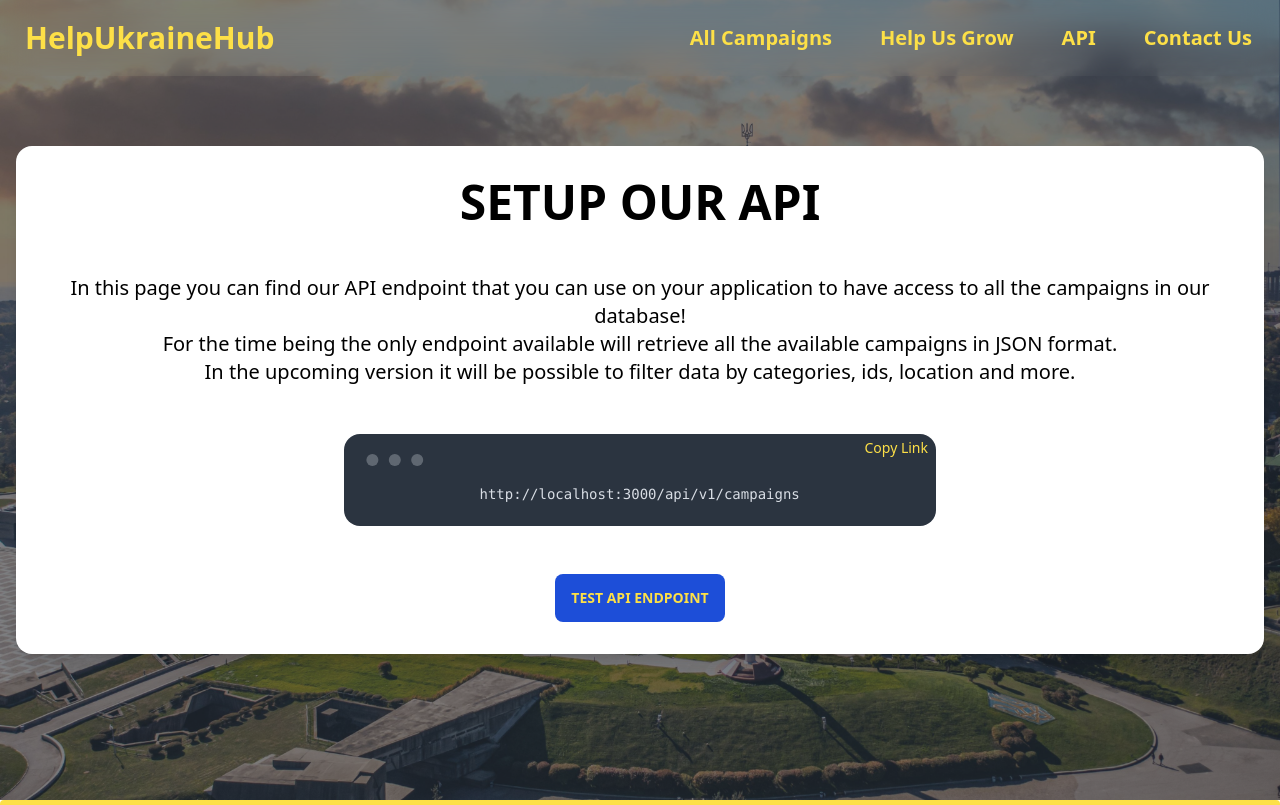
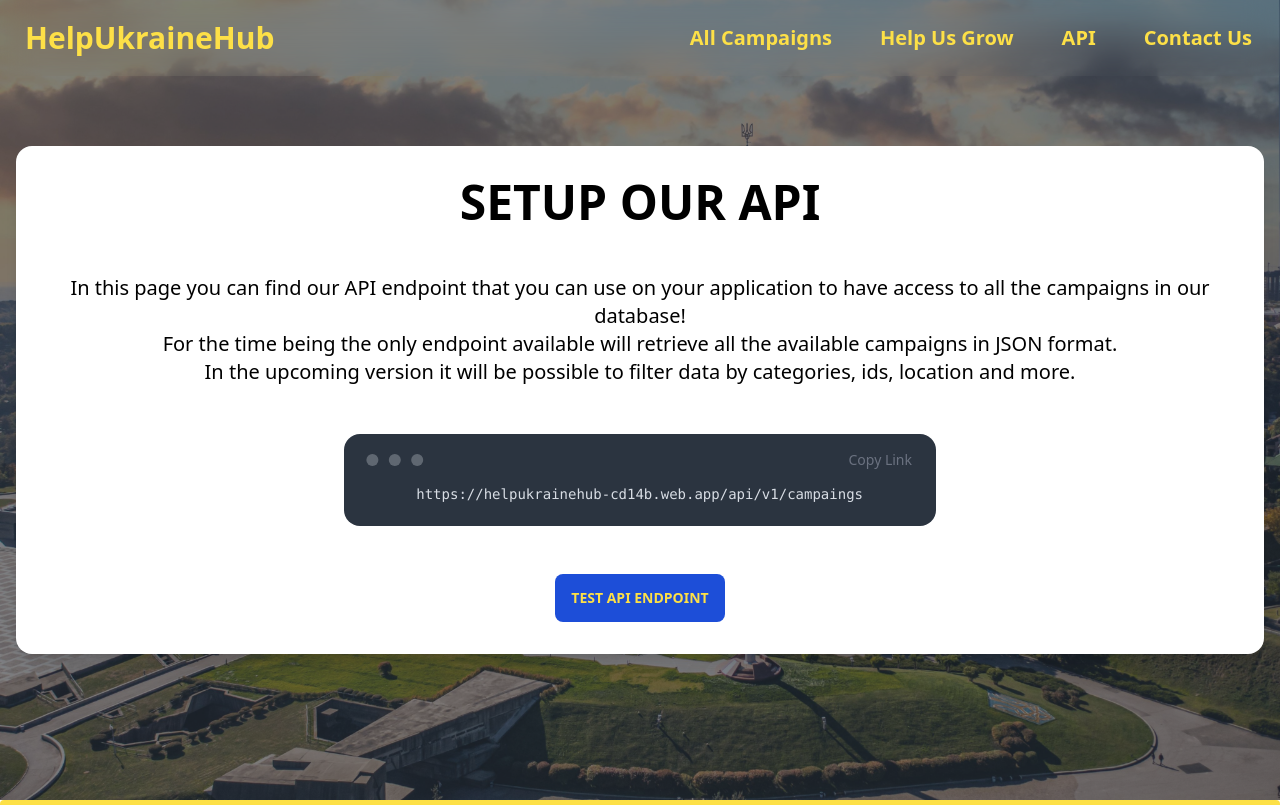
Before and after one commit to iamduarte/helpukrainehub, a Next.js app: page /setup-api in a window 1280 px wide. Shown: the top 805 px of the page. Built offline with nearby package versions, Linux system fonts and the light colour scheme.

Commit message:
minor styling changes

```diff
--- a/components/ui/AddCampaignForm.js
+++ b/components/ui/AddCampaignForm.js
@@ -90,7 +90,7 @@ export default function AddCampaignForm() {
   }
 
   return (
-    <div className="w-full max-w-md mx-auto mt-20 bg-base-100 p-6 rounded-md shadow-xl text-black">
+    <div className="w-full max-w-md mx-auto mt-20 bg-base-100 p-6 rounded-2xl shadow-xl text-black">
       <h2 className="text-2xl font-semibold mb-4">Campaign Form</h2>
 
       <form onSubmit={handleSubmit} className="space-y-4 flex flex-col">
--- a/pages/setup-api.js
+++ b/pages/setup-api.js
@@ -7,8 +7,8 @@ import { handleClientScriptLoad } from "next/script";
 
 export default function ApiInfo() {
   const [isCopied, setIsCopied] = useState(false);
-  const apiLink = "http://localhost:3000/api/v1/campaigns";
-  //const apiLink = "https://helpukrainehub-cd14b.web.app/api/v1/campaings";
+  //const apiLink = "http://localhost:3000/api/v1/campaigns";
+  const apiLink = "https://helpukrainehub-cd14b.web.app/api/v1/campaings";
 
   const handleCopyClick = () => {
     navigator.clipboard.writeText(apiLink).then(() => {
@@ -47,7 +47,7 @@ export default function ApiInfo() {
               <div className="mockup-code mt-10 w-full md:w-auto lg:w-1/2 self-center relative">
                 <button
                   onClick={handleCopyClick}
-                  className="absolute top-0 right-0 text-yellow-300 px-1 md:px-2 py-0.5 md:py-1 rounded text-xs md:text-sm"
+                  className="absolute top-0 right-0 text-gray-500 px-1 md:px-2 py-0.5 md:py-1 rounded text-xs md:text-sm mt-3 mr-4"
                 >
                   {isCopied ? "Copied!" : "Copy Link"}
                 </button>
```
